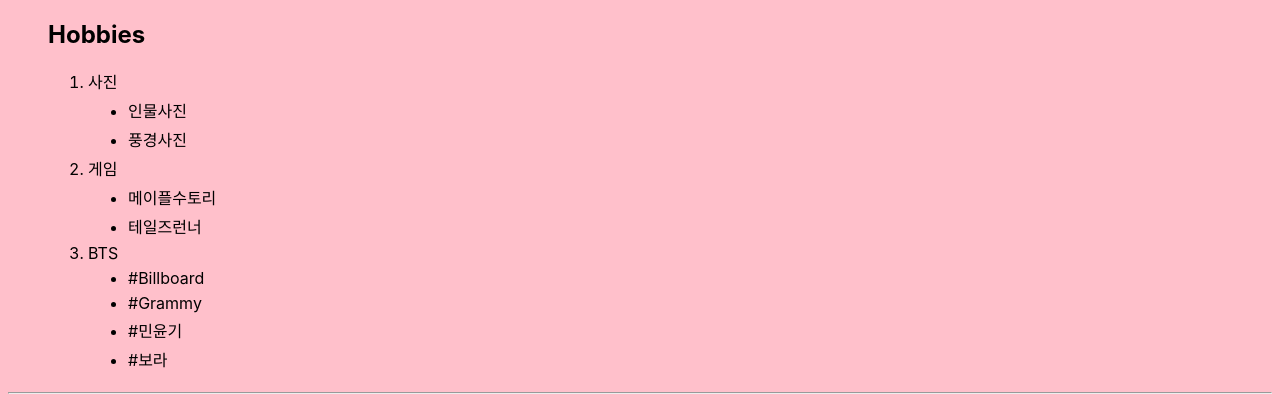
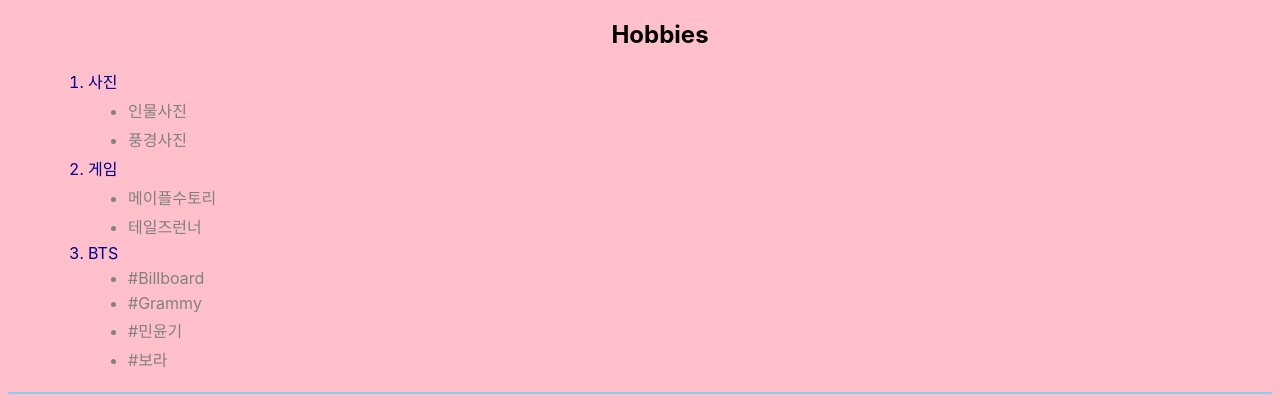
Before and after one commit to favorcat/SMU-CSE20, a plain HTML site: page 알기쉬운 웹제작/Lecture/web2.html in a window 1280 px wide. Shown: the top 407 px of the page. Drawn offline with Linux system fonts and the light colour scheme.

Commit message:
210506 알기쉬운 웹제작 수업

```diff
--- a/알기쉬운 웹제작/Lecture/web2.html
+++ b/알기쉬운 웹제작/Lecture/web2.html
@@ -3,7 +3,6 @@
     <head>
         <title>Hobbies</title>
         <meta charset="utf-8">
-        <link rel="stylesheet" href="./style.css">
     </head>
 
     <body>
@@ -64,3 +63,30 @@
         </center>
     </body>
 </html>
+
+<style>
+    html, body{
+        font-family: -apple-system, BlinkMacSystemFont, 'Segoe UI', Roboto, Oxygen, Ubuntu, Cantarell, 'Malgun Gothic', 'Open Sans', 'Helvetica Neue', sans-serif;
+        background-color: pink;
+    }
+
+    h2 {
+        text-align: center;
+    }
+
+    li {
+        padding-bottom: 5px;
+        color: darkblue;
+    }
+    ul > li {
+        color: gray;
+    }
+
+    img {
+        width : 300px;
+    }
+
+    hr {
+        border: solid 1px skyblue;
+    }
+</style>
```
